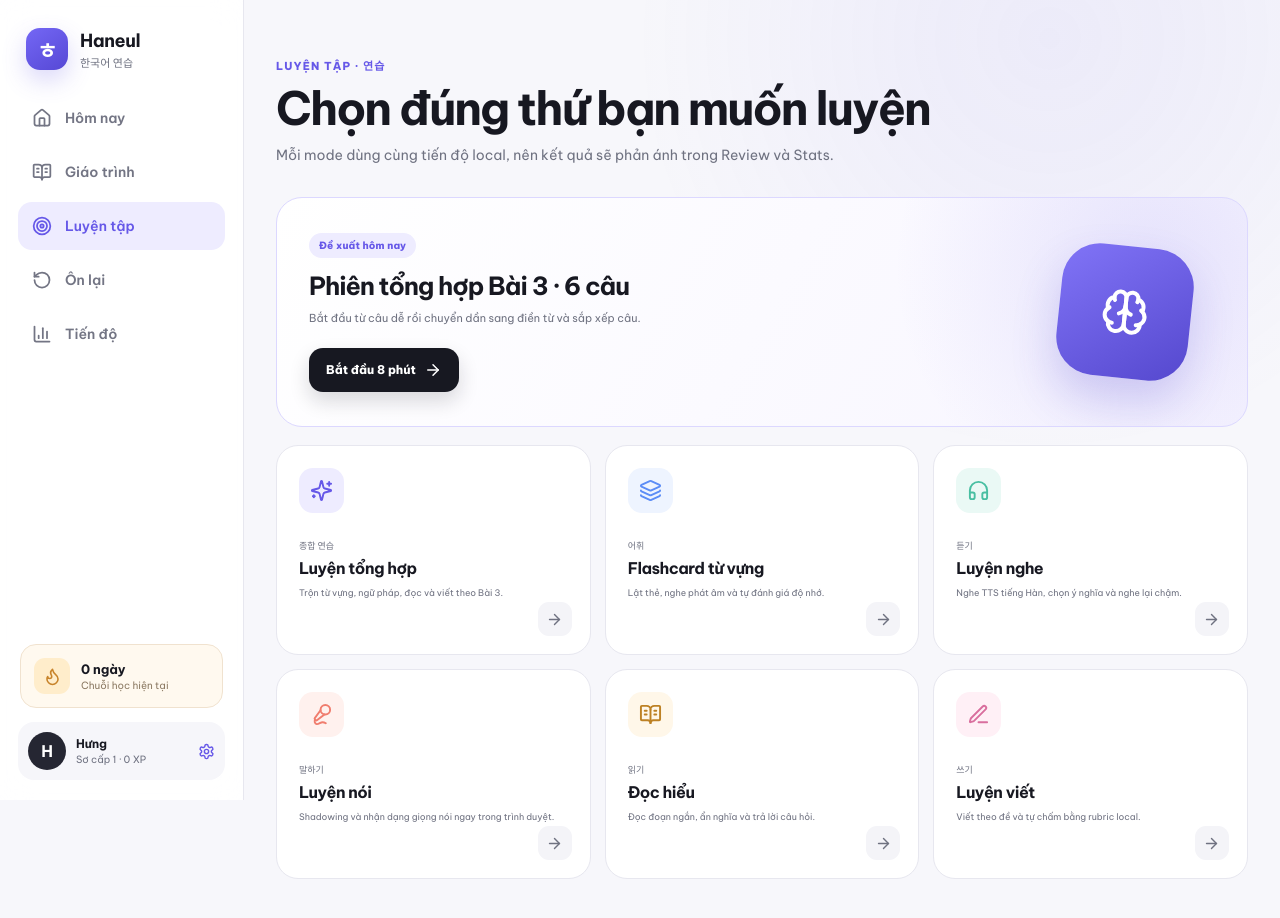
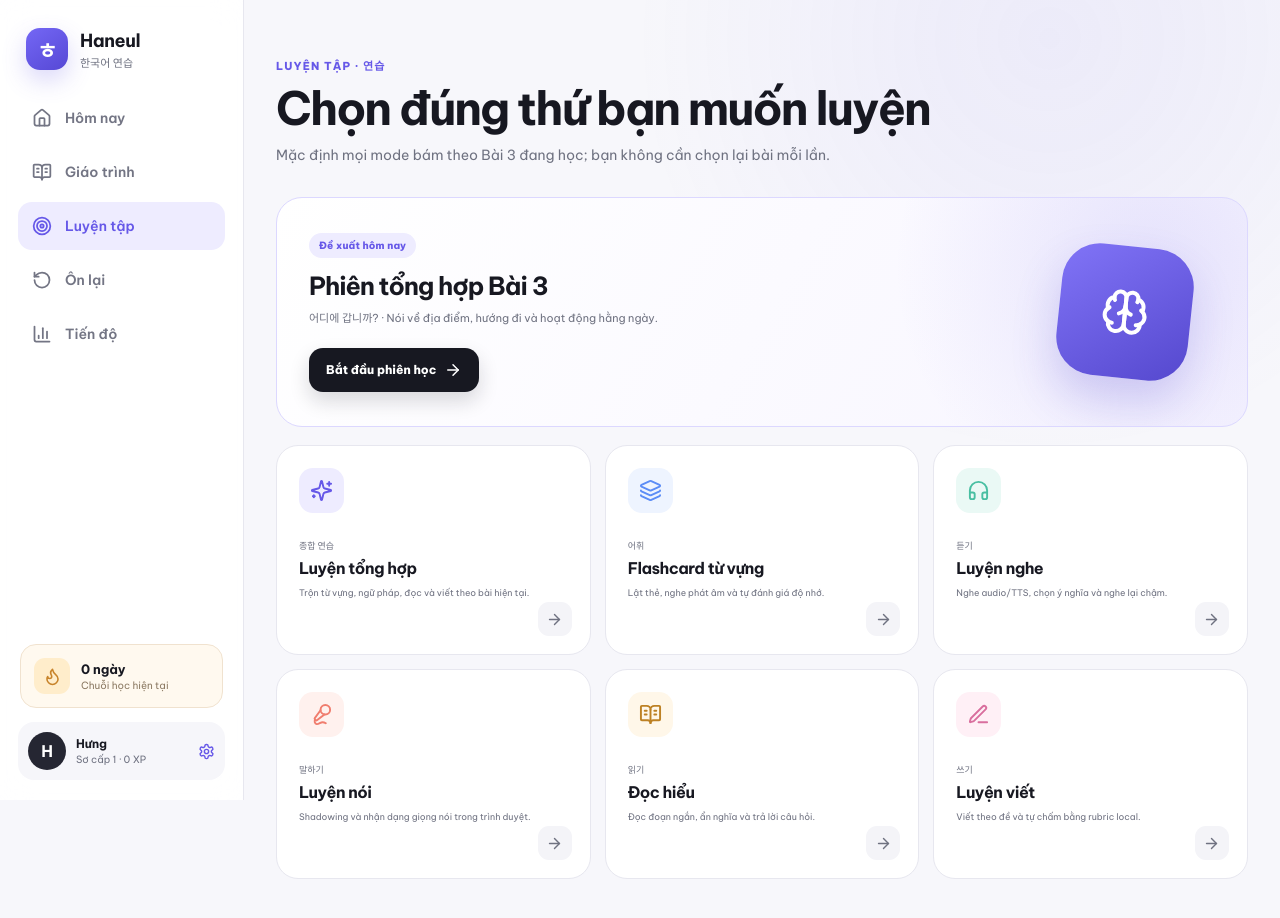
Before and after one commit to phung086/Tieng-Han, a Next.js app: page /practice in a window 1280 px wide. Shown: the top 918 px of the page. Built offline with nearby package versions, Linux system fonts and the light colour scheme.

Commit message:
refactor: bind practice hub to current lesson

```diff
--- a/src/app/practice/page.tsx
+++ b/src/app/practice/page.tsx
@@ -1,27 +1,46 @@
+"use client";
+
 import Link from "next/link";
 import { ArrowRight, BookOpenText, Brain, Headphones, Layers3, Mic2, PenLine, Sparkles } from "lucide-react";
+import { course } from "@/data/content";
+import { useLearning } from "@/lib/learning-state";
 
 const modes = [
-  { href: "/practice/quiz", title: "Luyện tổng hợp", ko: "종합 연습", desc: "Trộn từ vựng, ngữ pháp, đọc và viết theo Bài 3.", icon: Sparkles, tone: "violet" },
-  { href: "/vocabulary", title: "Flashcard từ vựng", ko: "어휘", desc: "Lật thẻ, nghe phát âm và tự đánh giá độ nhớ.", icon: Layers3, tone: "blue" },
-  { href: "/listening", title: "Luyện nghe", ko: "듣기", desc: "Nghe TTS tiếng Hàn, chọn ý nghĩa và nghe lại chậm.", icon: Headphones, tone: "mint" },
-  { href: "/speaking", title: "Luyện nói", ko: "말하기", desc: "Shadowing và nhận dạng giọng nói ngay trong trình duyệt.", icon: Mic2, tone: "coral" },
-  { href: "/reading", title: "Đọc hiểu", ko: "읽기", desc: "Đọc đoạn ngắn, ẩn nghĩa và trả lời câu hỏi.", icon: BookOpenText, tone: "amber" },
-  { href: "/writing", title: "Luyện viết", ko: "쓰기", desc: "Viết theo đề và tự chấm bằng rubric local.", icon: PenLine, tone: "rose" },
+  { path: "/practice/quiz", title: "Luyện tổng hợp", ko: "종합 연습", desc: "Trộn từ vựng, ngữ pháp, đọc và viết theo bài hiện tại.", icon: Sparkles, tone: "violet" },
+  { path: "/vocabulary", title: "Flashcard từ vựng", ko: "어휘", desc: "Lật thẻ, nghe phát âm và tự đánh giá độ nhớ.", icon: Layers3, tone: "blue" },
+  { path: "/listening", title: "Luyện nghe", ko: "듣기", desc: "Nghe audio/TTS, chọn ý nghĩa và nghe lại chậm.", icon: Headphones, tone: "mint" },
+  { path: "/speaking", title: "Luyện nói", ko: "말하기", desc: "Shadowing và nhận dạng giọng nói trong trình duyệt.", icon: Mic2, tone: "coral" },
+  { path: "/reading", title: "Đọc hiểu", ko: "읽기", desc: "Đọc đoạn ngắn, ẩn nghĩa và trả lời câu hỏi.", icon: BookOpenText, tone: "amber" },
+  { path: "/writing", title: "Luyện viết", ko: "쓰기", desc: "Viết theo đề và tự chấm bằng rubric local.", icon: PenLine, tone: "rose" },
 ];
 
 export default function PracticePage() {
+  const { state } = useLearning();
+  const current =
+    course.lessons.find((lesson) => (state.lessonProgress[String(lesson.id)] ?? 0) < 100) ??
+    course.lessons[course.lessons.length - 1];
+
   return (
     <div className="page">
-      <header className="page-header compact"><div><span className="kicker">LUYỆN TẬP · 연습</span><h1>Chọn đúng thứ bạn muốn luyện</h1><p>Mỗi mode dùng cùng tiến độ local, nên kết quả sẽ phản ánh trong Review và Stats.</p></div></header>
+      <header className="page-header compact">
+        <div><span className="kicker">LUYỆN TẬP · 연습</span><h1>Chọn đúng thứ bạn muốn luyện</h1><p>Mặc định mọi mode bám theo Bài {current.id} đang học; bạn không cần chọn lại bài mỗi lần.</p></div>
+      </header>
+
       <section className="practice-feature">
-        <div><span className="pill pill-soft">Đề xuất hôm nay</span><h2>Phiên tổng hợp Bài 3 · 6 câu</h2><p>Bắt đầu từ câu dễ rồi chuyển dần sang điền từ và sắp xếp câu.</p><Link className="primary-button" href="/practice/quiz">Bắt đầu 8 phút <ArrowRight size={18} /></Link></div>
+        <div>
+          <span className="pill pill-soft">Đề xuất hôm nay</span>
+          <h2>Phiên tổng hợp Bài {current.id}</h2>
+          <p>{current.title} · {current.objective}</p>
+          <Link className="primary-button" href={"/practice/quiz?lesson=" + current.id}>Bắt đầu phiên học <ArrowRight size={18} /></Link>
+        </div>
         <div className="practice-brain"><Brain size={48} /></div>
       </section>
+
       <section className="practice-mode-grid">
-        {modes.map(({ href, title, ko, desc, icon: Icon, tone }) => (
-          <Link className={"practice-mode tone-" + tone} href={href} key={href}>
-            <div className="practice-mode-icon"><Icon size={23} /></div><span>{ko}</span><h2>{title}</h2><p>{desc}</p><div className="mode-arrow"><ArrowRight size={17} /></div>
+        {modes.map(({ path, title, ko, desc, icon: Icon, tone }) => (
+          <Link className={"practice-mode tone-" + tone} href={path + "?lesson=" + current.id} key={path}>
+            <div className="practice-mode-icon"><Icon size={23} /></div>
+            <span>{ko}</span><h2>{title}</h2><p>{desc}</p><div className="mode-arrow"><ArrowRight size={17} /></div>
           </Link>
         ))}
       </section>
```
